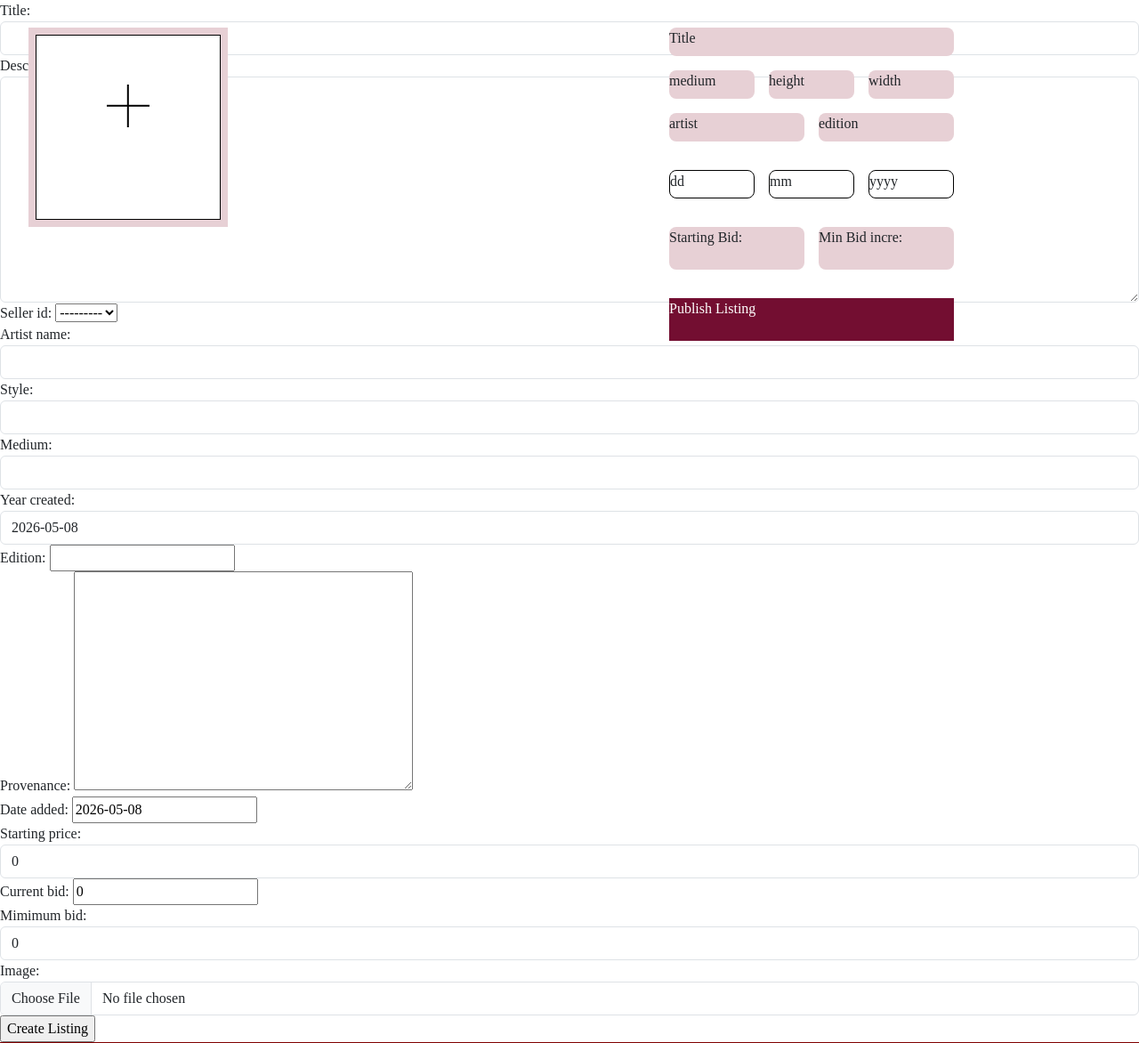
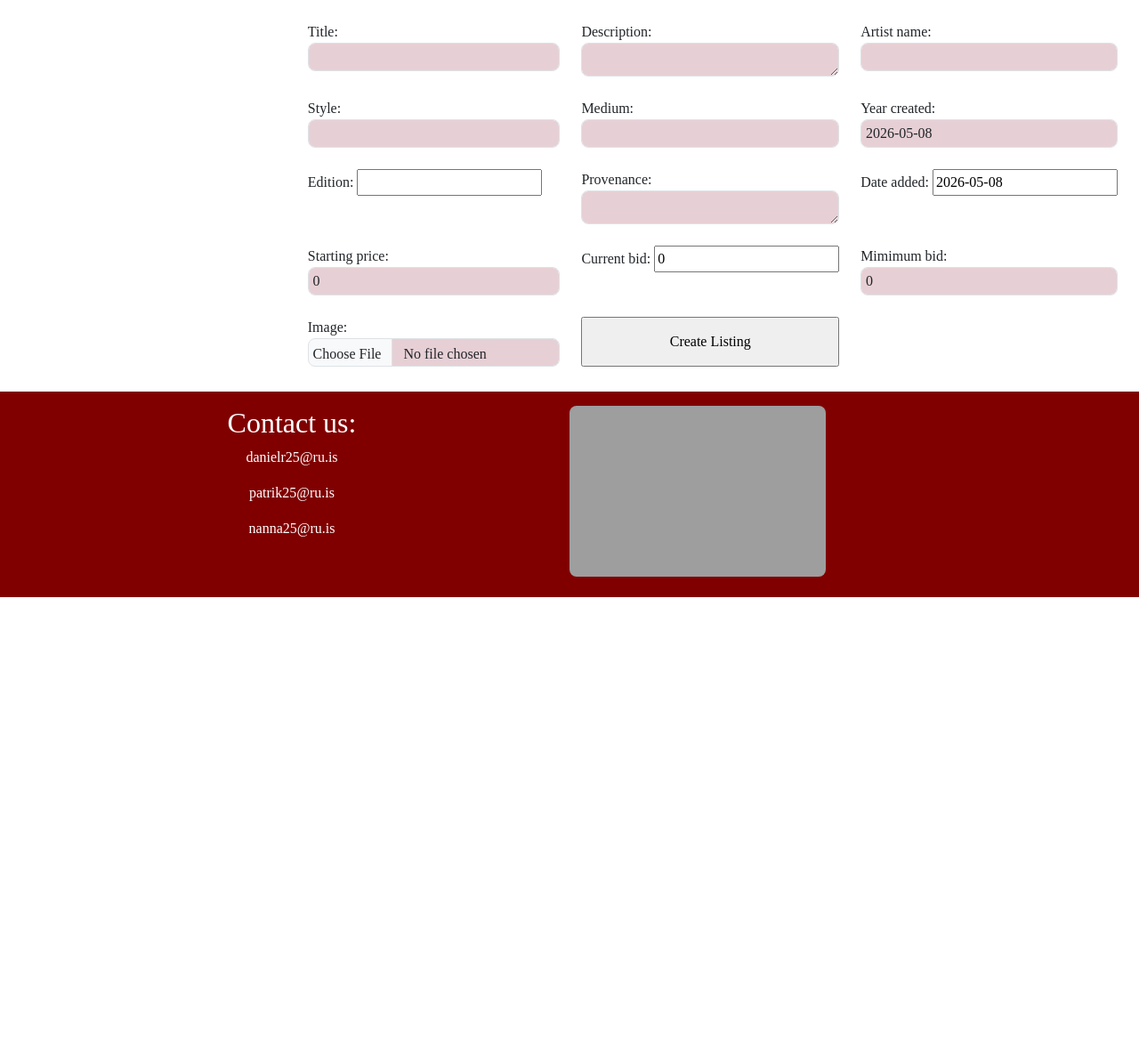
Before and after one commit to PDAYSig/Verklegt2_Group10, a Django app: page //create_listing in a window 1280 px wide. Shown: the part 129-1301 px from the top of the page at 89% size. After the commit the page ends 800 px from the top, so only its background shows below. Run offline with Django 5.2, Linux system fonts and the light colour scheme; lists and menus that the app fills with data are empty; grey boxes are pictures that could not be loaded.

Commit message:
listing stuff

```diff
--- a/art/forms/listing_create_form.py
+++ b/art/forms/listing_create_form.py
@@ -5,7 +5,7 @@
     image = forms.ImageField(required=True, widget=forms.FileInput(attrs={'class': 'form-control'}))
     class Meta:
         model = art_listing
-        exclude = ['id']
+        exclude = ['id','seller_id']
         widgets = {
             'title': forms.TextInput(attrs={'class': 'form-control'}),
             'description': forms.Textarea(attrs={'class': 'form-control'}),
@@ -15,4 +15,5 @@
             'medium' : forms.Select(attrs={'class': 'form-control'}),
             'style' : forms.Select(attrs={'class': 'form-control'}),
             'mimimum_bid' : forms.NumberInput(attrs={'class': 'form-control'}),
+            'provenance' : forms.Textarea(attrs={'class': 'form-control'}),
         }
--- a/static/css/styles.css
+++ b/static/css/styles.css
@@ -3,6 +3,38 @@
     font-family: Times New Roman, sans-serif;
     height: 100%;
 }
+
+form:has(.form-control){
+    grid-template-columns: repeat(3,auto);
+    margin-left: auto;
+    display: grid;
+
+    gap: 1.5rem;
+    padding: 1.5rem;
+    border-radius: 0.5rem;
+    justify-content: right;
+    width: fit-content;
+    position: relative;
+
+}
+/*form > div:has(.form-control){*/
+/*    border-radius: 1rem;*/
+/*    padding: 0.75rem 0.5rem 0.4rem;*/
+/*}*/
+/*form > div > label:has(.form-control){*/
+/*    position: relative;*/
+/*    !*font-size: 0.8rem;*!*/
+/*    display: grid;*/
+/*    !*align-items: center;*!*/
+/*    margin-right:auto ;*/
+/*    padding: 0 0.25rem;*/
+/*    pointer-events: none;*/
+
+/*    !*grid-template-columns: auto 1fr;*/
+/*    column-gap: 0.75rem;*!*/
+
+/*}*/
+
 
 .a {
     text-decoration: none;
@@ -404,20 +436,41 @@
     transform: translateX( -50%);
 }
 
+.helptext{
+    background-color: #e7d0d5;
+    position: relative;
+}
+/*#id-username-helptext{
+    width: 20rem;
+    height: 2rem;
+}*/
+.register{
+    background-color: #730e31;
+    color: white;
+    position: relative;
+
+}
+
 /*stuff for create listing*/
-.box-listing-basic{
+.form-control{
     background-color: #e7d0d5;
     border-radius: 0.5rem;
-    position: absolute;
-}
-#box-title{
-    top: 10rem;
-    right: 13rem;
-    width: 20rem;
+    padding: 0.3rem;
     height: 2rem;
 }
+textarea.form-control{
+    height: auto;
+    resize: vertical;
+    field-sizing: content;
+}
+
+#id-title{
+    width: 20rem;
+
+    grid-column: 1/-1;
+}
 /*second row*/
-#box-medium{
+#id-medium{
     top: 13rem;
     right: 27rem;
     width: 6rem;
@@ -436,25 +489,28 @@
     height: 2rem;
 }
 /*third row*/
-#box-artist{
+#id-artist-name{
     top:16rem;
     right: 23.5rem;
     width: 9.5rem;
     height: 2rem;
 }
-#box-edition{
+#id-edition{
     top: 16rem;
     right: 13rem;
     width: 9.5rem;
     height: 2rem;
 }
-#box-SB{
+#id-image{
+    width: auto;
+}
+#id-starting-price{
     top:24rem;
     right: 23.5rem;
     width: 9.5rem;
     height: 3rem;
 }
-#box-MB{
+#id-minimum-bid{
     top:24rem;
     right: 13rem;
     width: 9.5rem;
@@ -478,7 +534,7 @@
 #box-yyyy{
     right: 13rem;
 }
-
+/*.submi-btn*/
 .box-publishlisting{
     background-color: #730e31;
     position: absolute;
--- a/templates/art/create_listing.html
+++ b/templates/art/create_listing.html
@@ -1,23 +1,24 @@
 {% extends 'base.html' %}
 
 {% block content %}
-     <div class="uppload-image-box-outer">
-        <div class="uppload-image-box-inner">
-            <div class="cross"></div>
-        </div>
-    </div>
-    <div class="box-listing-basic" id="box-title"> Title</div>
-    <div class="box-listing-basic" id="box-medium">medium</div>
-    <div class="box-listing-basic" id="box-height">height</div>
-    <div class="box-listing-basic" id="box-with">width</div>
-    <div class="box-listing-basic" id="box-artist">artist</div>
-    <div class="box-listing-basic" id="box-edition">edition</div>
-    <div class="box-date" id="box-dd">dd</div>
-    <div class="box-date" id="box-mm">mm</div>
-    <div class="box-date" id="box-yyyy">yyyy</div>
-    <div class="box-listing-basic" id="box-SB">Starting Bid:</div>
-    <div class="box-listing-basic" id="box-MB">Min Bid incre:</div>
-    <div class="box-publishlisting">Publish Listing</div>
+
+{#     <div class="uppload-image-box-outer">#}
+{#        <div class="uppload-image-box-inner">#}
+{#            <div class="cross"></div>#}
+{#        </div>#}
+{#    </div>#}
+{#    <div class="box-listing-basic" id="box-title"> Title</div>#}
+{#    <div class="box-listing-basic" id="box-medium">medium</div>#}
+{#    <div class="box-listing-basic" id="box-height">height</div>#}
+{#    <div class="box-listing-basic" id="box-with">width</div>#}
+{#    <div class="box-listing-basic" id="box-artist">artist</div>#}
+{#    <div class="box-listing-basic" id="box-edition">edition</div>#}
+{#    <div class="box-date" id="box-dd">dd</div>#}
+{#    <div class="box-date" id="box-mm">mm</div>#}
+{#    <div class="box-date" id="box-yyyy">yyyy</div>#}
+{#    <div class="box-listing-basic" id="box-SB">Starting Bid:</div>#}
+{#    <div class="box-listing-basic" id="box-MB">Min Bid incre:</div>#}
+{#    <div class="box-publishlisting">Publish Listing</div>#}
     <form method="POST" action="{% url 'create_listing' %}">
     {% csrf_token %}
     {{ form }}
--- a/templates/users/register.html
+++ b/templates/users/register.html
@@ -3,6 +3,6 @@
     <form method="POST">
         {% csrf_token %}
         {{ form }}
-        <input type="submit" value="Register">
+        <input type="submit" class="register" value="Register">
     </form>
 {% endblock %}
```
